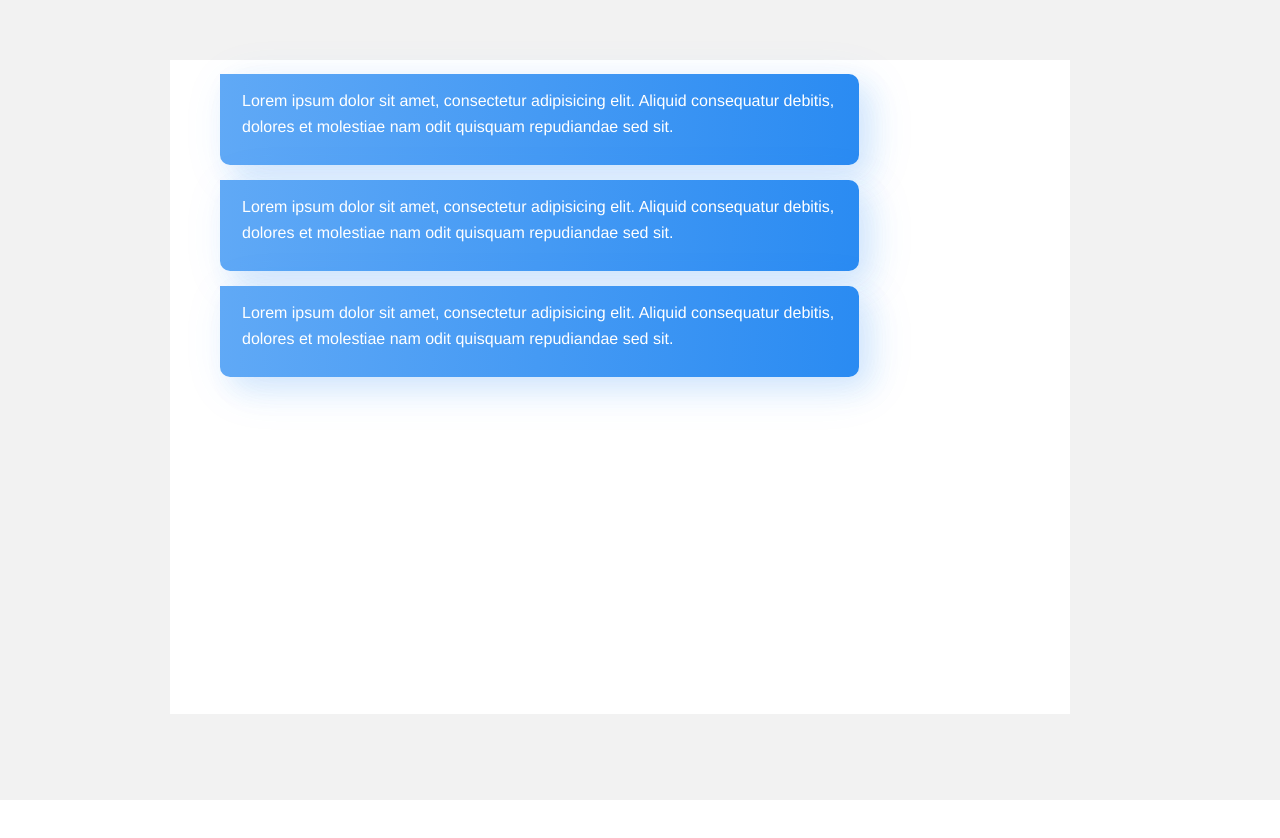
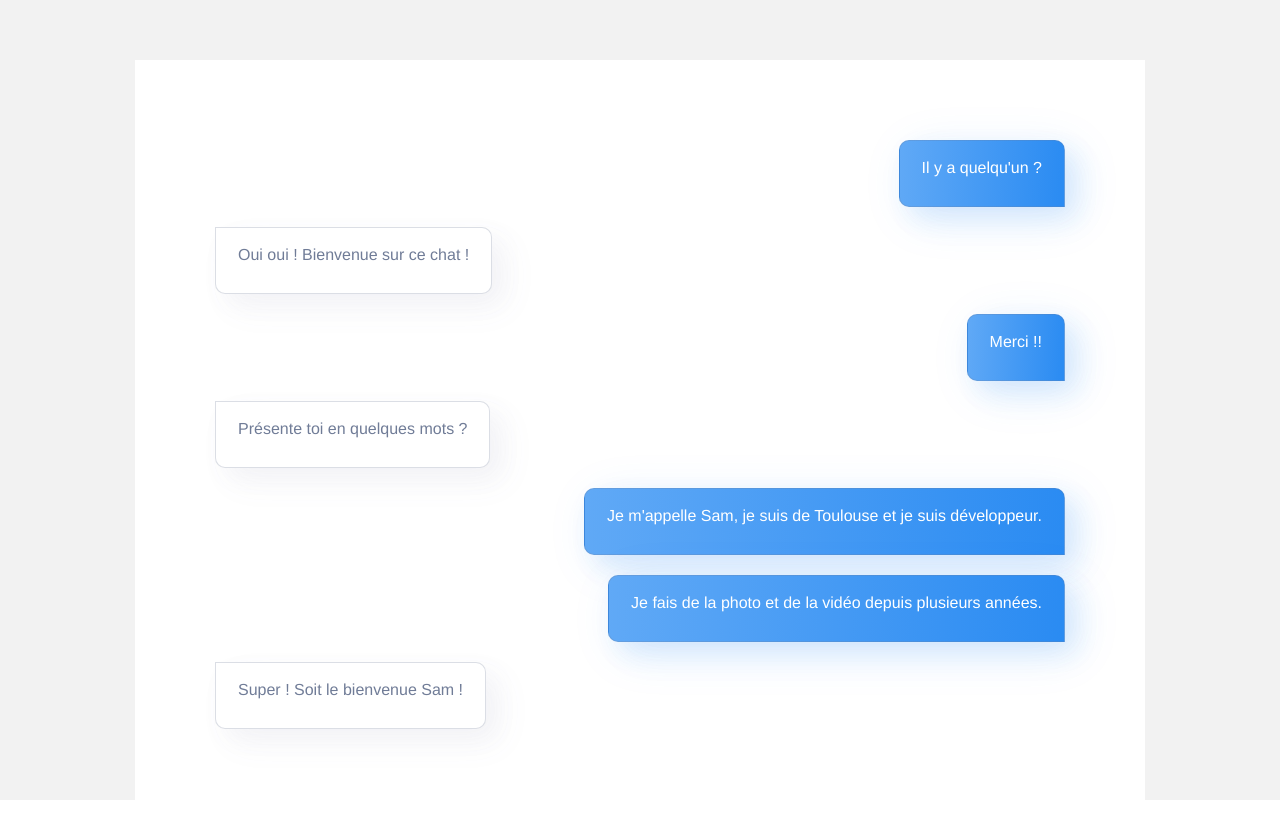
Before and after one commit to anthonylpdev/inbenchat, a Vue app: page / in a window 1280 px wide. Shown: the top 838 px of the page. Before the commit the page ends 800 px from the top, so only its background shows below. Built offline with nearby package versions, Linux system fonts and the light colour scheme.

Commit message:
Bubble component end of styling

```diff
--- a/src/components/Bubble.vue
+++ b/src/components/Bubble.vue
@@ -1,5 +1,7 @@
 <template>
-  <div class="bubble">{{ message }}</div>
+  <div class="bubble" :class="{ me: message.me }">
+    <span class="content">{{ message.content }}</span>
+  </div>
 </template>
 
 <script>
@@ -11,18 +13,37 @@ export default {
 
 <style scoped>
   .bubble {
+    display: flex;
+    justify-content: flex-start;
+    margin-bottom: 20px;
+  }
+
+  .content {
     max-width: 70%;
+    color: #707C97;
+    background: #FFFFFF;
+    border: 1px solid rgba(112, 124, 151, 0.25);
+    box-sizing: border-box;
+    box-shadow: 15px 15px 35px rgba(112, 124, 151, 0.05),
+    10px 10px 25px rgba(112, 124, 151, 0.05);
+    font-size: 16px;
+    line-height: 26px;
+    padding: 14px 22px 25px;
+    text-align: left;
+    border-radius: 0px 10px 10px 10px;
+  }
+
+  .me {
+    justify-content: flex-end;
+  }
+
+  .bubble.me .content {
     background: linear-gradient(93.27deg, #60A9F6 0%, #2A8BF2 100%);
     /* Shadow Block Message My Opponent */
     box-shadow: 10px 10px 50px rgba(42, 139, 242, 0.1),
     15px 15px 35px rgba(42, 139, 242, 0.05),
     10px 10px 25px rgba(42, 139, 242, 0.1);
-    border-radius: 0px 10px 10px 10px;
+    border-radius: 10px 10px 0 10px;
     color: #fff;
-    font-size: 16px;
-    line-height: 26px;
-    padding: 14px 22px 25px;
-    text-align: left;
-    margin-bottom: 15px;
   }
 </style>
--- a/src/views/Home.vue
+++ b/src/views/Home.vue
@@ -13,9 +13,34 @@
 import Bubble from '../components/Bubble.vue';
 
 const messages = [
-  'Lorem ipsum dolor sit amet, consectetur adipisicing elit. Aliquid consequatur debitis, dolores et molestiae nam odit quisquam repudiandae sed sit.',
-  'Lorem ipsum dolor sit amet, consectetur adipisicing elit. Aliquid consequatur debitis, dolores et molestiae nam odit quisquam repudiandae sed sit.',
-  'Lorem ipsum dolor sit amet, consectetur adipisicing elit. Aliquid consequatur debitis, dolores et molestiae nam odit quisquam repudiandae sed sit.',
+  {
+    me: true,
+    content: 'Il y a quelqu\'un ?',
+  },
+  {
+    me: false,
+    content: 'Oui oui ! Bienvenue sur ce chat !',
+  },
+  {
+    me: true,
+    content: 'Merci !!',
+  },
+  {
+    me: false,
+    content: 'Présente toi en quelques mots ?',
+  },
+  {
+    me: true,
+    content: 'Je m\'appelle Sam, je suis de Toulouse et je suis développeur.',
+  },
+  {
+    me: true,
+    content: 'Je fais de la photo et de la vidéo depuis plusieurs années.',
+  },
+  {
+    me: false,
+    content: 'Super ! Soit le bienvenue Sam !',
+  },
 ];
 
 export default {
@@ -33,12 +58,9 @@ export default {
 
 <style scoped>
   .home {
-    float: right;
     height: 80vh;
     width: 850px;
     background-color: #fff;
-    padding-left: 50px;
-    padding-top: 14px;
-    margin-right: 40px;
+    padding: 80px;
   }
 </style>
```
